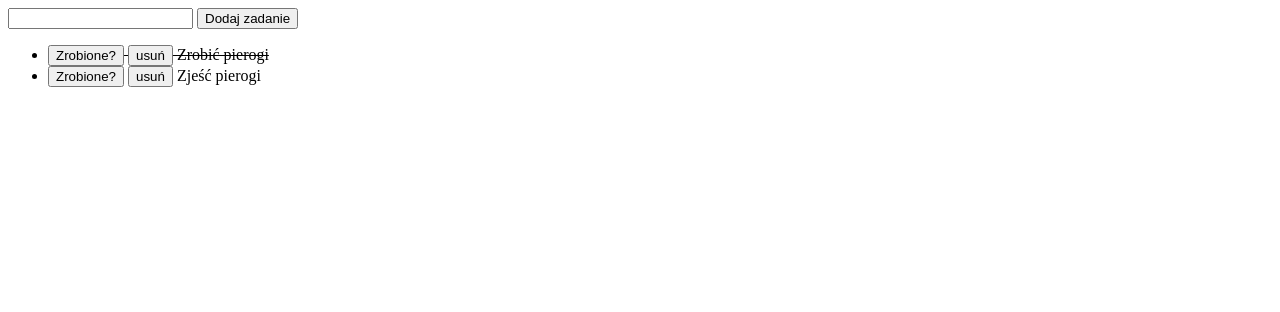
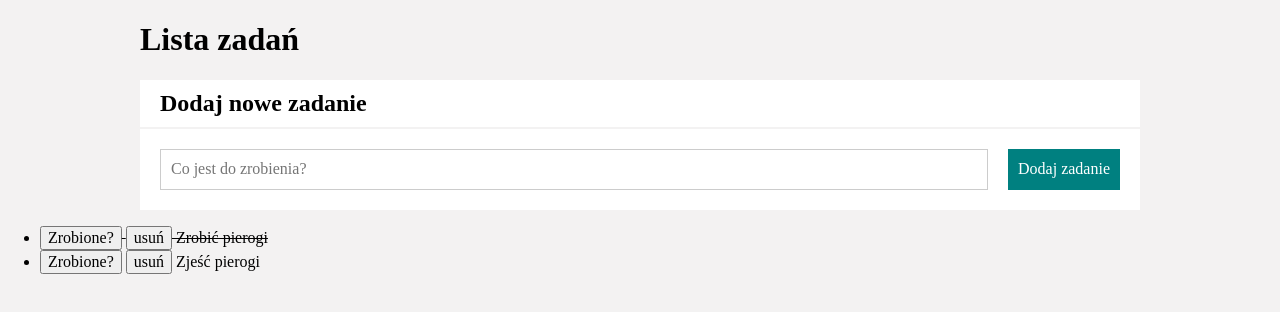
Before and after one commit to baros82/to_do_list, a plain HTML site: page index.html in a window 1280 px wide. Drawn offline with nearby package versions, Linux system fonts and the light colour scheme.

Commit message:
adding section to html

```diff
--- a/index.html
+++ b/index.html
@@ -6,18 +6,34 @@
     <meta http-equiv="X-UA-Compatible" content="IE=edge">
     <meta name="viewport" content="width=device-width, initial-scale=1.0">
     <script src="js/script.js" defer></script>
+    <link href="css/section.css" rel="stylesheet">
     <link href="css/style.css" rel="stylesheet">
+    <link rel="stylesheet" href="https://cdnjs.cloudflare.com/ajax/libs/normalize/8.0.1/normalize.min.css"
+        integrity="sha512-NhSC1YmyruXifcj/KFRWoC561YpHpc5Jtzgvbuzx5VozKpWvQ+4nXhPdFgmx8xqexRcpAglTj9sIBWINXa8x5w=="
+        crossorigin="anonymous" referrerpolicy="no-referrer">
     <title>Lista zadań</title>
 </head>
 
-<body>
-    <form class="js-form">
-        <input class="js-newTask">
-        <button>Dodaj zadanie</button>
-    </form>
+<body class="body">
+    <div class="container">
+        <header>
+            <h1>Lista zadań</h1>
+        </header>
+        <main>
+            <section class="section">
+                <h2 class="section__subheader">Dodaj nowe zadanie</h2>
+                <form class="js-form section__form">
+                    <input class="section__formField js-newTask" placeholder="Co jest do zrobienia?">
+                    <button class="section__formButton">Dodaj zadanie</button>
+                </form>
+            </section>
+            <section>
+
+            </section>
+        </main>
+    </div>
 
     <ul class="js-task"></ul>
-
 </body>
 
 </html>
```
